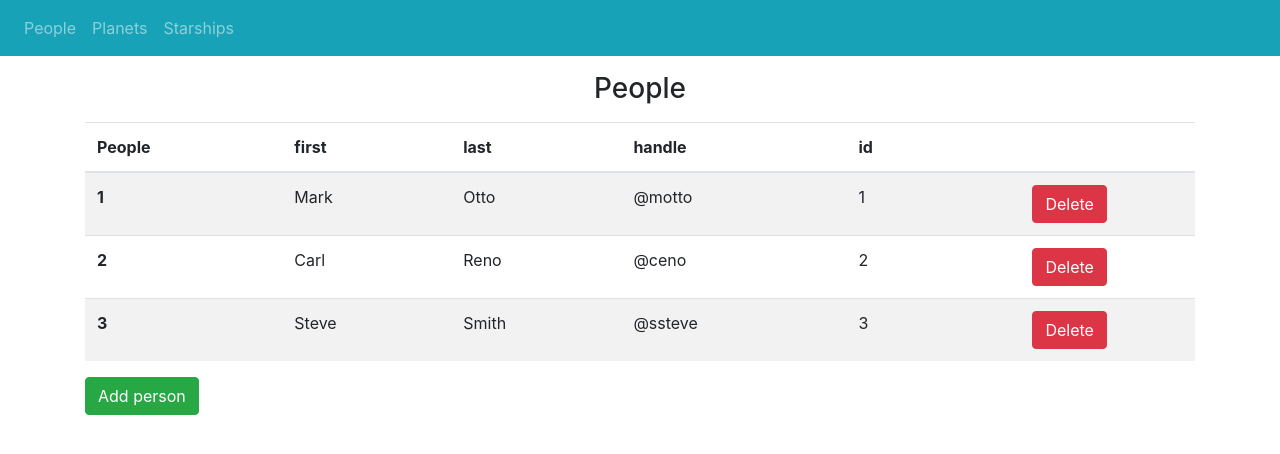
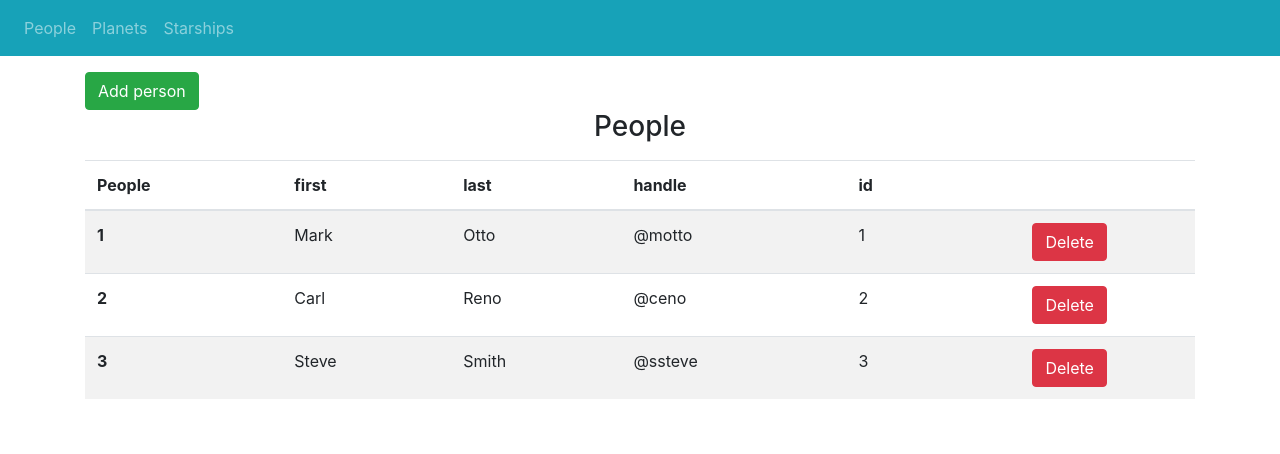
Before and after one commit to arynazaiko/jediCourseHometask4, a React (Create React App) app: page /people in a window 1280 px wide. Shown: the top 454 px of the page. Built offline with nearby package versions, Linux system fonts and the light colour scheme.

Commit message:
small fixes

```diff
--- a/src/components/common/Table.jsx
+++ b/src/components/common/Table.jsx
@@ -41,7 +41,10 @@ const Table = ({ columns, data, tableDescriptor, onDelete }) => {
                 <Button
                   label="Delete"
                   classes="btn btn-danger"
-                  onClick={() => onDelete(item.id)}
+                  onClick={(e) => {
+                    e.stopPropagation();
+                    return onDelete(item.id);
+                  }}
                 />
               </td>
             </tr>
--- a/src/pages/PeoplePage.jsx
+++ b/src/pages/PeoplePage.jsx
@@ -19,6 +19,13 @@ const PeoplePage = ({ people, setPeople }) => {
 
   return (
     <div className="container">
+      <Button
+        label="Add person"
+        classes="btn btn-success"
+        onClick={() => {
+          history.push("/people/new");
+        }}
+      />
       {people.length <= 0 ? (
         <h3 className="text-center mb-3">No data</h3>
       ) : (
@@ -30,13 +37,6 @@ const PeoplePage = ({ people, setPeople }) => {
             tableDescriptor="People"
             onDelete={deletePerson}
           />
-          <Button
-            label="Add person"
-            classes="btn btn-success"
-            onClick={() => {
-              history.push("/people/new");
-            }}
-          />
         </Fragment>
       )}
     </div>
```
